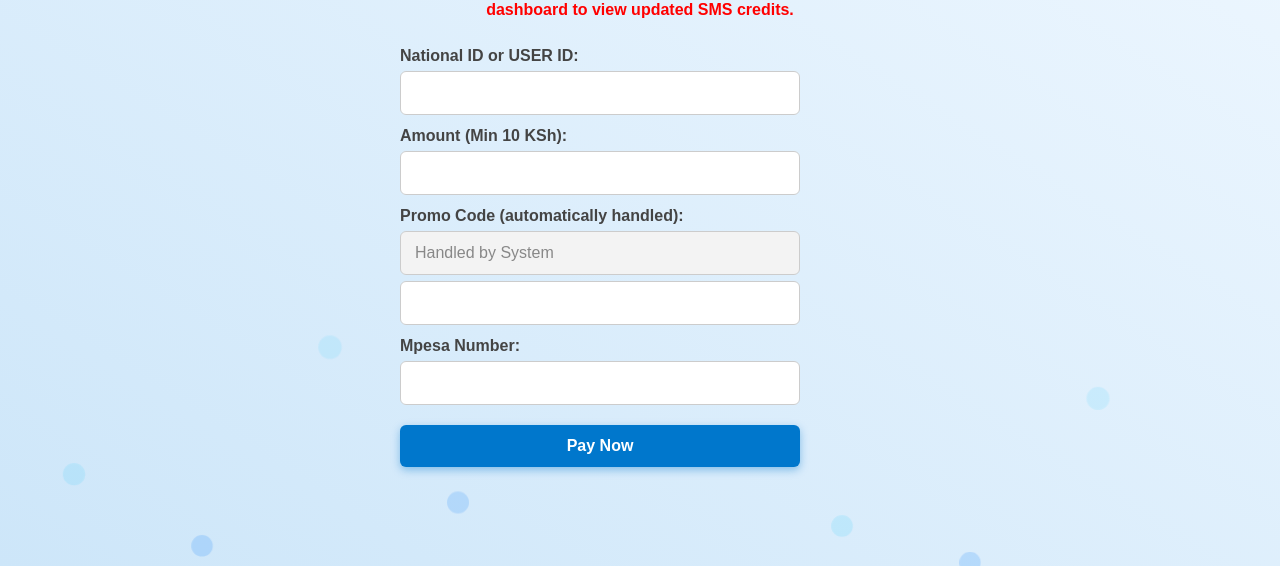
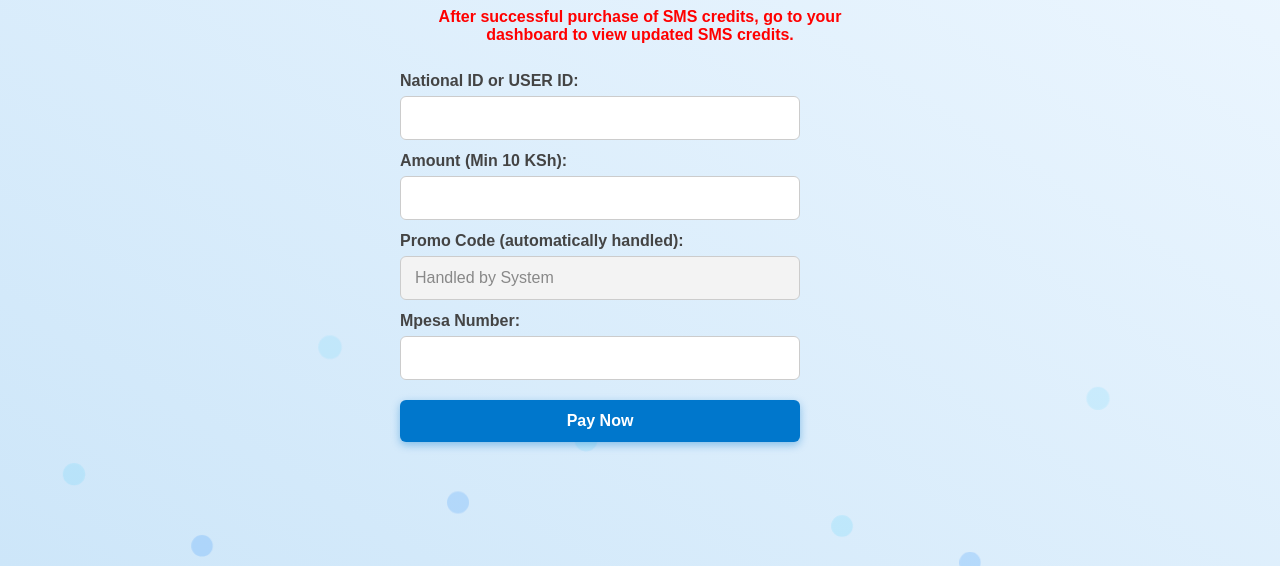
Before and after one commit to masomodigital/BUY-CREDITS-PAGE, a plain HTML site: page index.html in a window 1280 px wide. Shown: the part 234-800 px from the top of the page. Drawn offline with Linux system fonts and the light colour scheme.

Commit message:
Update index.html

```diff
--- a/index.html
+++ b/index.html
@@ -228,7 +228,6 @@
 </div>
 <input type="text" id="promoCode" value="Handled by System" readonly style="background-color: #f3f3f3; color: #888;" />
 
-      <input type="text" id="promoCode" autocomplete="off">
 
       <label for="mpesaNumber">Mpesa Number:</label>
       <input type="tel" id="mpesaNumber" required autocomplete="off"
```
